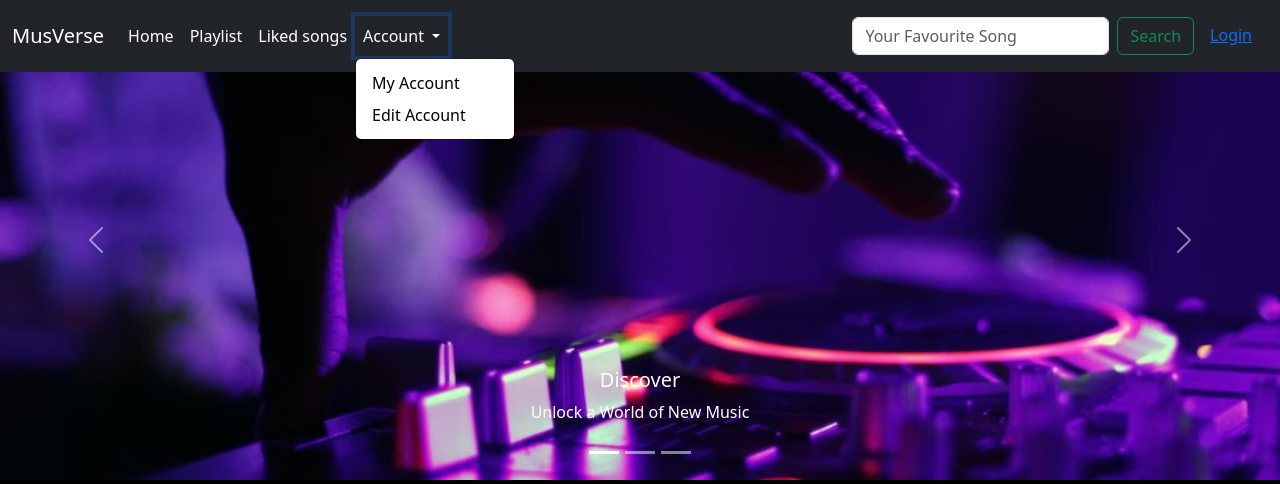
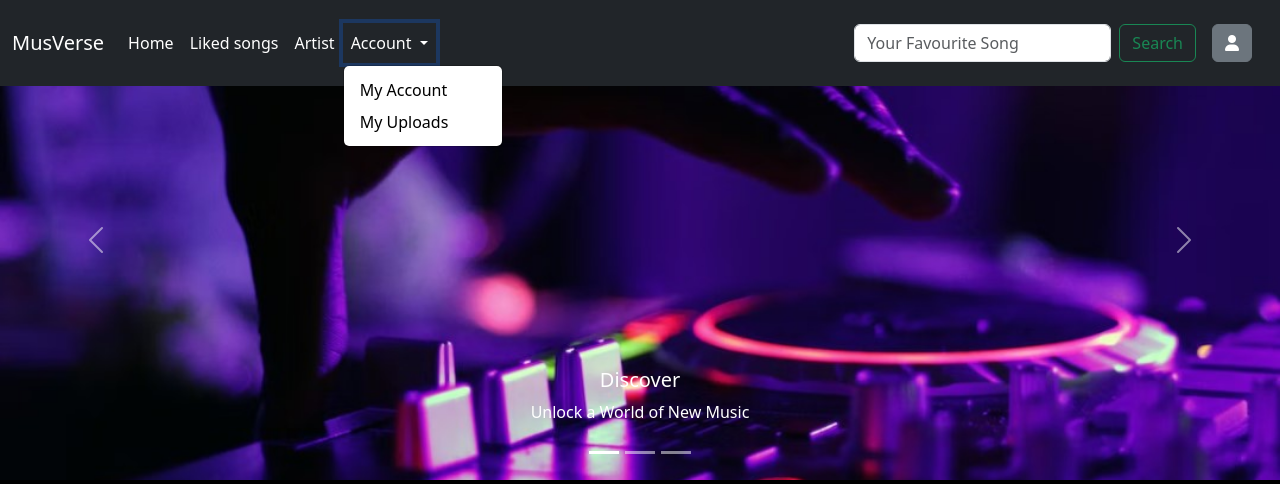
Before and after one commit to gauridahake24/MusVerse, a Django app: page / in a window 1280 px wide, after a click on "Account". Shown: the top 484 px of the page. Run offline with Django 4.2, Linux system fonts and the light colour scheme.

Commit message:
navbar changes done

```diff
--- /dev/null
+++ b/Templates/my_account.html
@@ -0,0 +1,4 @@
+{% extends "navbar.html" %}
+{% load static %}
+{% block content %}
+{% endblock %}
--- /dev/null
+++ b/Templates/my_uploads.html
@@ -0,0 +1,4 @@
+{% extends "navbar.html" %}
+{% load static %}
+{% block content %}
+{% endblock %}
--- a/Templates/navbar.html
+++ b/Templates/navbar.html
@@ -8,6 +8,8 @@
     <link rel="icon" type="image/x-icon" href="{% static 'my_fav.ico' %}">
 
     <link href="https://cdn.jsdelivr.net/npm/bootstrap@5.3.0/dist/css/bootstrap.min.css" rel="stylesheet" integrity="sha384-9ndCyUaIbzAi2FUVXJi0CjmCapSmO7SnpJef0486qhLnuZ2cdeRhO02iuK6FUUVM" crossorigin="anonymous">
+    <link href="https://cdnjs.cloudflare.com/ajax/libs/font-awesome/6.0.0-beta3/css/all.min.css" rel="stylesheet">
+
     <style>
         body{
             background-color: black;
@@ -38,21 +40,22 @@
             <div class="collapse navbar-collapse" id="navbarSupportedContent">
                 <ul class="navbar-nav me-auto mb-2 mb-lg-0">
                     <li class="nav-item">
-                        <a class="nav-link active" aria-current="page" href="#" style="color: white;">Home</a>
+                        <a class="nav-link active" aria-current="page" href="/" style="color: white;">Home</a>
+                    </li>
+
+                    <li class="nav-item">
+                        <a class="nav-link active" aria-current="page" href="{% url 'liked_songs' %}" style="color: white;">Liked songs</a>
                     </li>
                     <li class="nav-item">
-                        <a class="nav-link active" aria-current="page" href="#" style="color: white;">Playlist</a>
-                    </li>
-                    <li class="nav-item">
-                        <a class="nav-link active" aria-current="page" href="#" style="color: white;">Liked songs</a>
-                    </li>
+                      <a class="nav-link active" aria-current="page" href="{% url 'artist_page' %}" style="color: white;">Artist</a>
+                  </li>
                     <li class="nav-item dropdown">
                         <a class="nav-link dropdown-toggle" href="#" role="button" data-bs-toggle="dropdown" aria-expanded="false" style="color: white;">
                   Account
                 </a>
                         <ul class="dropdown-menu">
-                            <li><a class="dropdown-item" href="#" style="color: black;">My Account</a></li>
-                            <li><a class="dropdown-item" href="#" style="color: black;">Edit Account</a></li>
+                            <li><a class="dropdown-item" href="{% url 'my_account' %}" style="color: black;">My Account</a></li>
+                            <li><a class="dropdown-item" href="{% url 'my_uploads' %}" style="color: black;">My Uploads</a></li>
                         </ul>
                     </li>
                 </ul>
@@ -70,7 +73,7 @@
                         {% if username %}
                             {{username}}
                             {% else %}
-                            <a href="/login">Login</a>
+                            <a href="/login" class="btn btn-secondary"><i class="fas fa-user"></i></a>
                             {% endif %}
                         </h4>
                     </div>
--- a/new_app/urls.py
+++ b/new_app/urls.py
@@ -14,5 +14,7 @@ urlpatterns = [
     path("search", views.search, name = "search"),
     path("play", views.play, name = "play"),
     path('liked-songs', views.liked_songs, name='liked-songs'),
+    path('my_account', views.my_account, name='my_account'),
+    path('my_uploads', views.my_uploads, name='my_uploads'),
 
 ]
--- a/new_app/views.py
+++ b/new_app/views.py
@@ -132,6 +132,12 @@ def playlist(request):
 def liked_songs(request):
     return render(request, "liked_songs.html")
 
+def my_account(request):
+    return render(request, "my_account.html")
+
+def my_uploads(request):
+    return render(request, "my_uploads.html")
+
 def login(request):
     if request.method == 'POST':
         email = request.POST.get('email')
```
